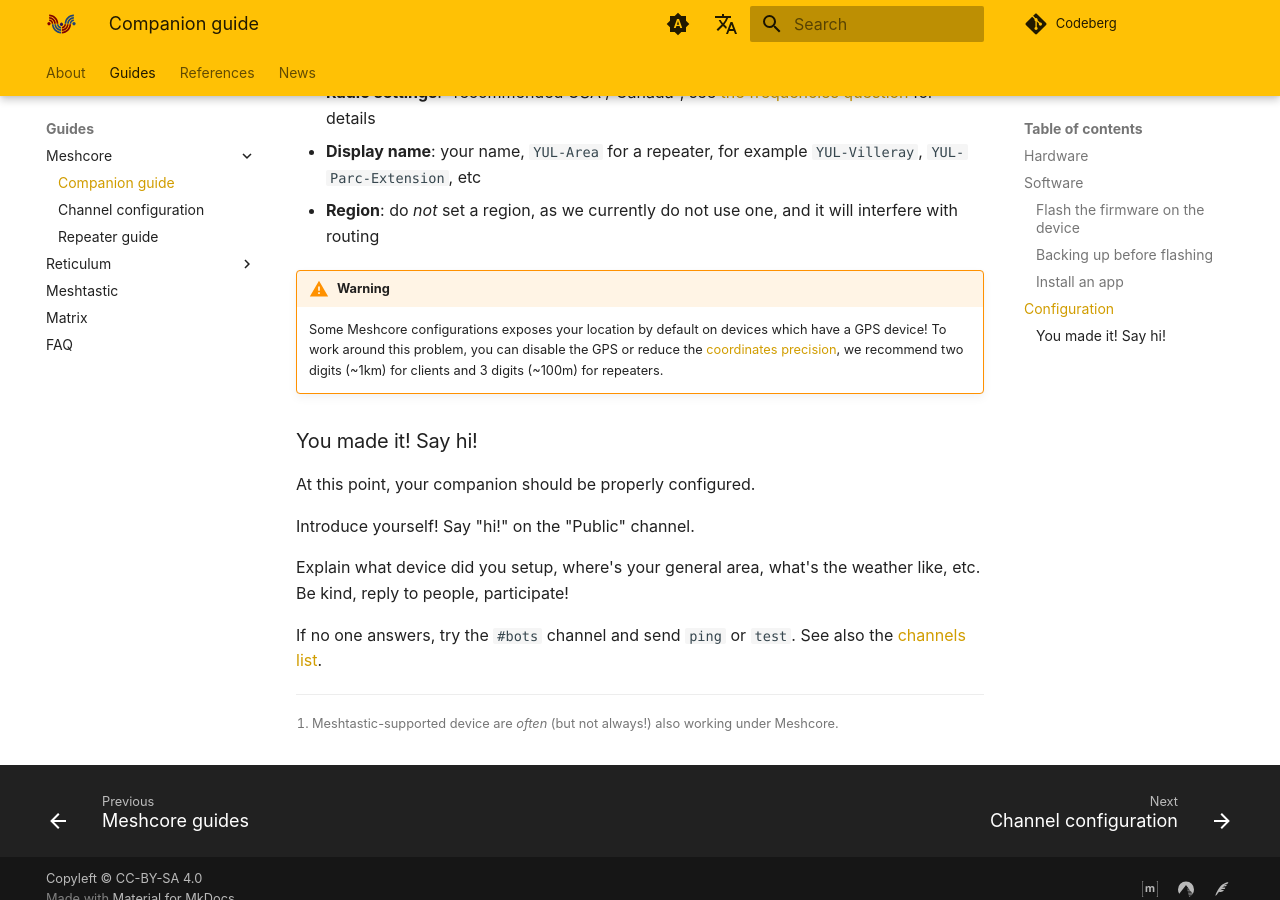
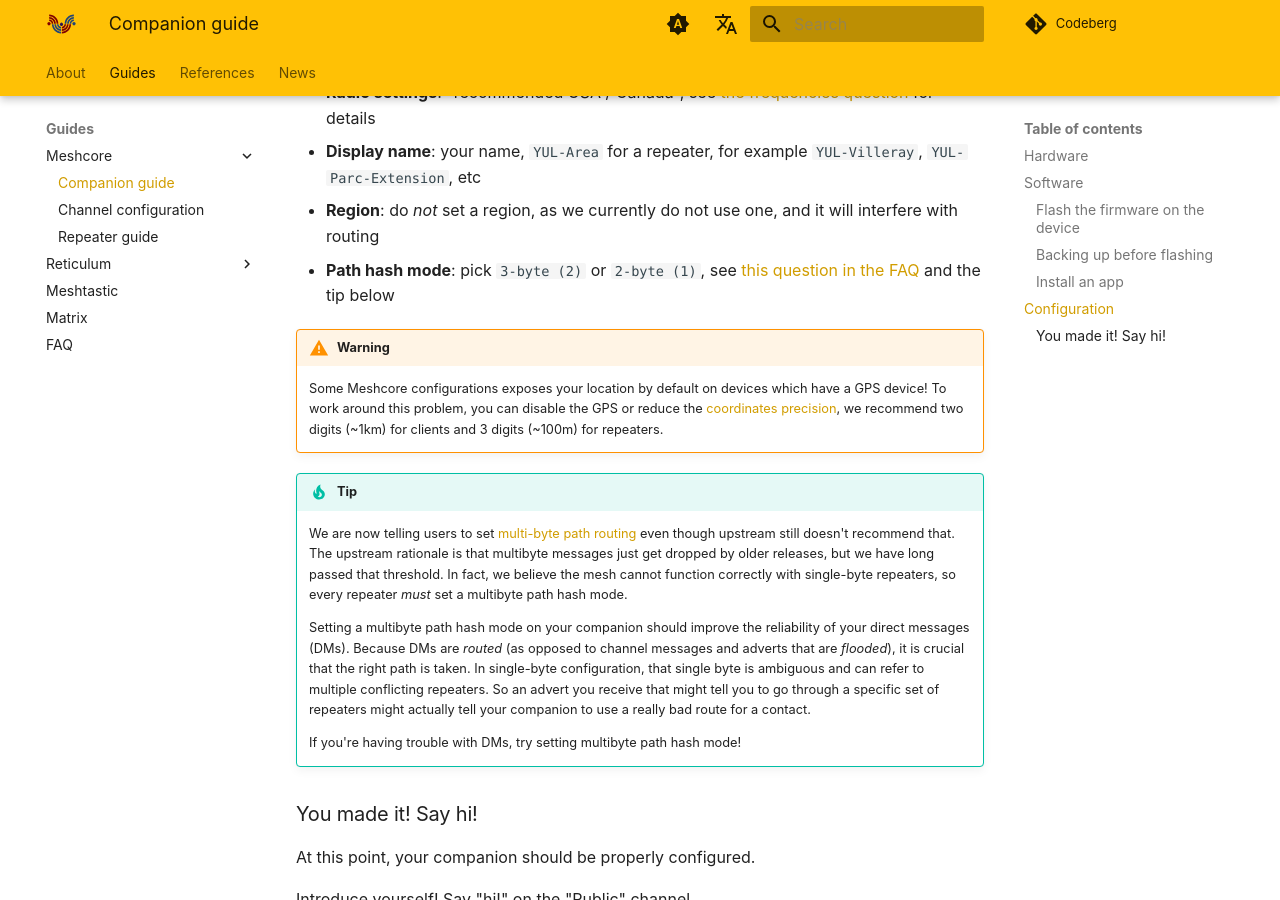
Before and after one commit to ReseauLibre/lora.reseaulibre.ca, an MkDocs documentation site: the page built from docs/guides/meshcore/companion.md, in a window 1280 px wide and 900 px high, scrolled down 3603 px. Built offline with MkDocs 1.6.1 and Material for MkDocs 9.7.7, drawn with Linux system fonts in a browser that asks for light colours; plug-ins that fetch from the network failed and are left out; comment, search, counter and statistics services are not loaded.

Commit message:
advise multibyte mode for compagnions
I've had good results implementing this with a contact in hochelaga,
while before it would just not work at all. I eventually had to
manually pick a route, but that eventually worked, and would have been
virtually impossible to do with single-byte because of the ambiguity
and collisions.

It's time: I bet everyone is running Meshcore 1.14+ already, if not
already multibyte. And people are *not* multibyte well, frankly, I
don't want to route through their repeater anyways.

```diff
--- a/docs/guides/meshcore/companion.md
+++ b/docs/guides/meshcore/companion.md
@@ -180,6 +180,8 @@ preset, but you should also pick a display name.
   `YUL-Villeray`, `YUL-Parc-Extension`, etc
 - **Region**: do *not* set a region, as we currently do not use one,
   and it will interfere with routing
+- **Path hash mode**: pick `3-byte (2)` or `2-byte (1)`, see [this
+  question in the FAQ](https://github.com/meshcore-dev/MeshCore/blob/main/docs/faq.md#393-q-how-do-i-change-my-companions-path-hash-size) and the tip below
 
 !!! warning
 
@@ -189,6 +191,28 @@ preset, but you should also pick a display name.
     precision](https://wiki.openstreetmap.org/wiki/Precision_of_coordinates),
     we recommend two digits (~1km) for clients and 3 digits (~100m)
     for repeaters.
+
+!!! tip
+
+    We are now telling users to set [multi-byte path routing](https://github.com/meshcore-dev/MeshCore/blob/main/docs/faq.md#39-q-what-is-multibyte-support-what-do-1-byte-2-byte-3-byte-adverts-and-messages-mean)
+    even though upstream still doesn't recommend that. The upstream
+    rationale is that multibyte messages just get dropped by older
+    releases, but we have long passed that threshold. In fact, we
+    believe the mesh cannot function correctly with single-byte
+    repeaters, so every repeater *must* set a multibyte path hash
+    mode.
+
+    Setting a multibyte path hash mode on your companion should
+    improve the reliability of your direct messages (DMs). Because DMs
+    are *routed* (as opposed to channel messages and adverts that are
+    *flooded*), it is crucial that the right path is taken. In
+    single-byte configuration, that single byte is ambiguous and can
+    refer to multiple conflicting repeaters. So an advert you receive
+    that might tell you to go through a specific set of repeaters
+    might actually tell your companion to use a really bad route for a
+    contact.
+
+    If you're having trouble with DMs, try setting multibyte path hash mode!
 
 ### You made it! Say hi!
 
```
Also changed, not shown: docs/guides/meshcore/repeater.md (+1 -1 lines).
